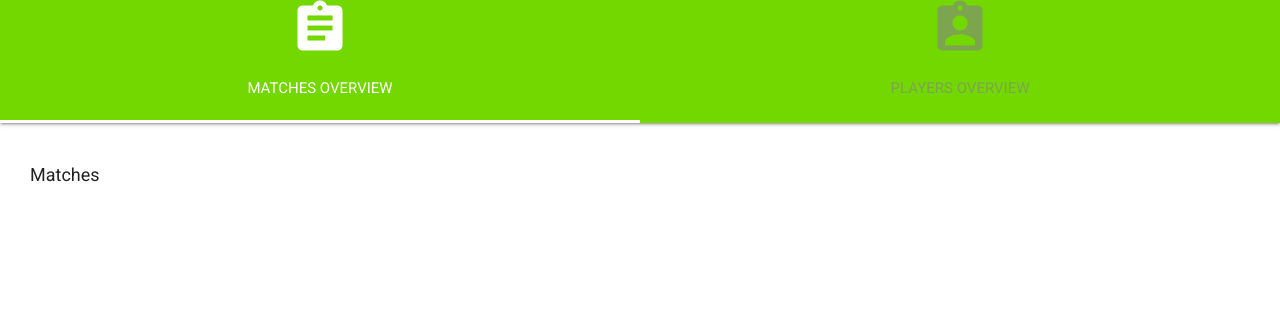
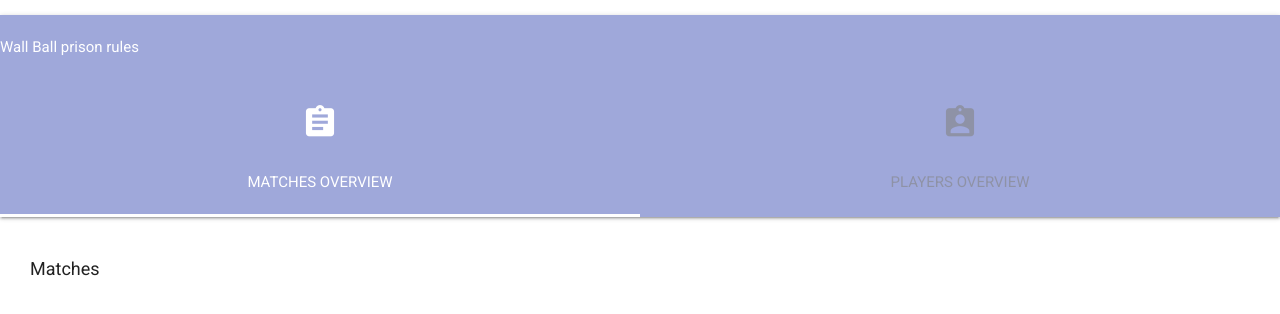
Before and after one commit to SkoebaSteve/wallball, a website: page public/index.html in a window 1280 px wide. Drawn offline with nearby package versions, Linux system fonts and the light colour scheme; some packages are replaced by stand-ins of ours; no server answers.

Commit message:
updated color, added title

```diff
--- a/public/assets/style.css
+++ b/public/assets/style.css
@@ -19,9 +19,12 @@ h1{
 }
 
 nav{
-  background-color:#73D700;
+  background-color:#9fa8da;
+  height:auto;
+}
+
+.nav__wrapper{
   display:flex;
-  height:auto;
   justify-content:center;
   width:100%;
 }
@@ -41,7 +44,7 @@ nav{
 }
 
 .nav__link i.material-icons{
-  font-size:4em;
+  font-size:2.5em;
 }
 
 
--- a/public/index.html
+++ b/public/index.html
@@ -10,12 +10,15 @@
   <link href="https://fonts.googleapis.com/icon?family=Material+Icons" rel="stylesheet">
   <link rel="stylesheet" href="https://cdnjs.cloudflare.com/ajax/libs/materialize/0.97.7/css/materialize.min.css">
   <!-- Compiled and minified JavaScript -->
+  <script type="text/javascript" src="https://code.jquery.com/jquery-2.1.1.min.js"></script>
   <script src="https://cdnjs.cloudflare.com/ajax/libs/materialize/0.97.7/js/materialize.min.js"></script>
   <link rel="stylesheet" href="/assets/style.css">
   <base href="/">
 </head>
 <body>
     <nav class="nav">
+      <p>Wall Ball <span>prison rules</span></p>
+      <div class="nav__wrapper">
         <a class="nav__link active" href="/matches">
           <i class="material-icons medium">assignment</i>
           <span>matches overview</span>
@@ -24,6 +27,7 @@
           <i class="material-icons medium">assignment_ind</i>
           <span>players overview</span>
         </a>
+      </div>
     </nav>
   <div class="app" ng-app="WallBall" ng-view>
 
```
Lines whose indentation alone changed are shown as unchanged.
